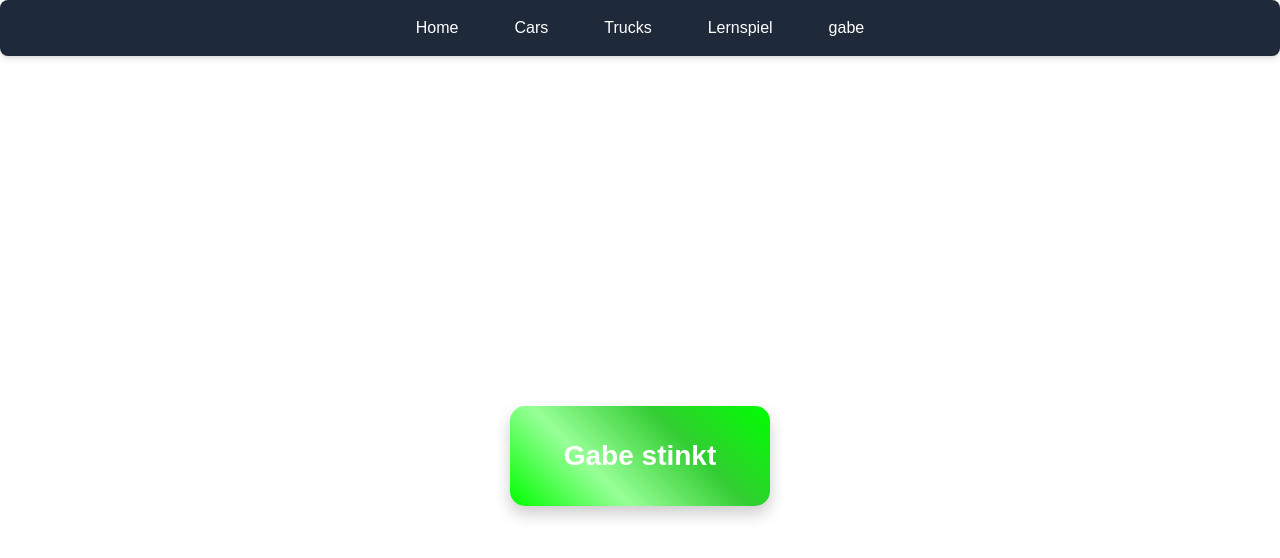
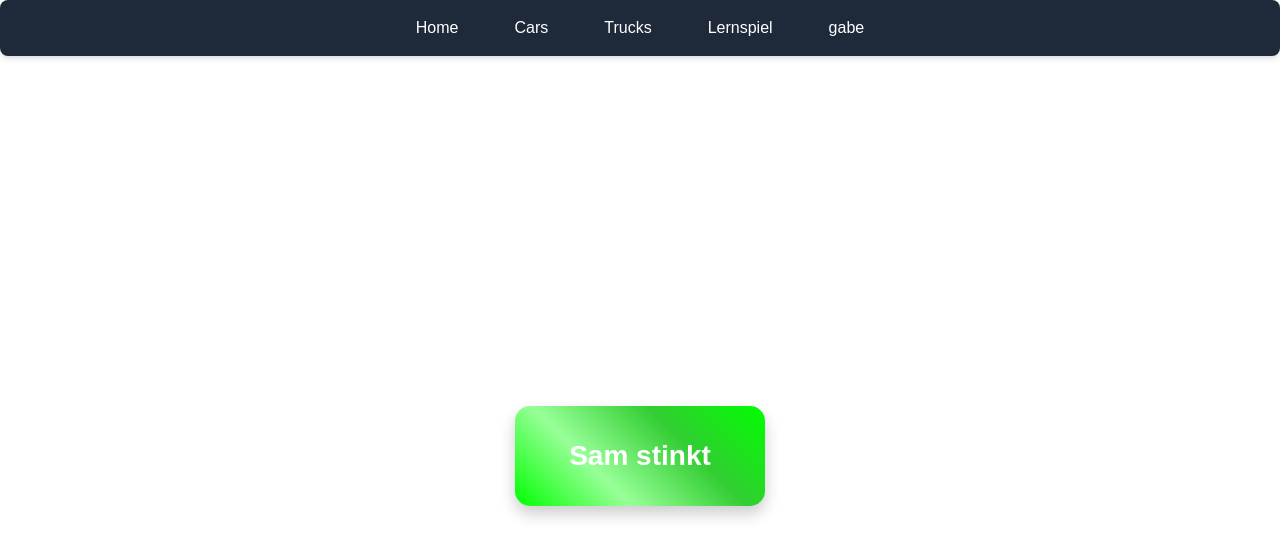
Before and after one commit to gabrieldrissner/React5cWI, a Next.js app in the folder 5cwi_next_dem/: page /gayb in a window 1280 px wide. Shown: the top 558 px of the page. Built offline with nearby package versions, Linux system fonts and the light colour scheme.

Commit message:
changed to sam

```diff
--- a/5cwi_next_dem/src/app/gayb/page.tsx
+++ b/5cwi_next_dem/src/app/gayb/page.tsx
@@ -44,7 +44,7 @@ export default function Trucks() {
                 onMouseEnter={(e) => e.currentTarget.style.transform = "scale(1.1)"}
                 onMouseLeave={(e) => e.currentTarget.style.transform = "scale(1)"}
             >
-                Gabe stinkt
+                Sam stinkt
             </button>
             <style>{`
                 .screen-flash {
```
